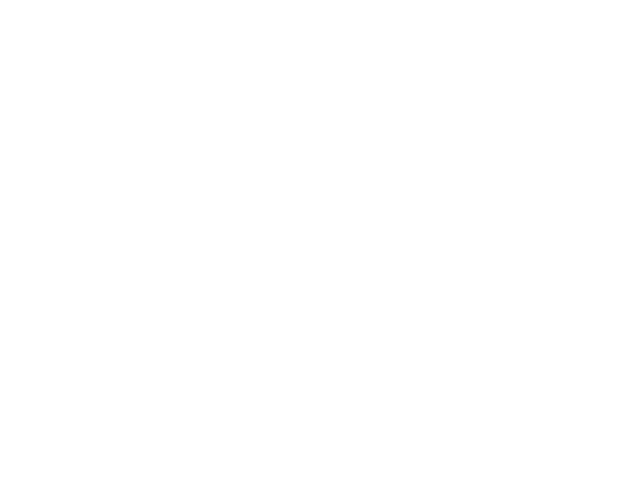
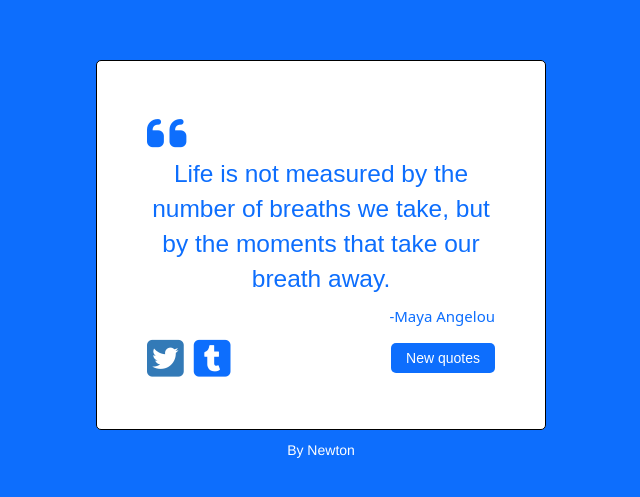
Before and after one commit to altontonn/Quote-Machine, a React (Create React App) app: page / in a window 1280 px wide. Shown: the part 135-632 px from the top of the page, without its empty margins (319-959 px from the left). Built offline with nearby package versions, Linux system fonts and the light colour scheme.

Commit message:
Create Random component to receive data from app

```diff
--- a/package.json
+++ b/package.json
@@ -6,6 +6,7 @@
     "@testing-library/jest-dom": "^5.17.0",
     "@testing-library/react": "^13.4.0",
     "@testing-library/user-event": "^13.5.0",
+    "prop-types": "^15.8.1",
     "react": "^18.2.0",
     "react-dom": "^18.2.0",
     "react-scripts": "5.0.1",
--- a/src/App.css
+++ b/src/App.css
@@ -1,39 +1,66 @@
-.App {
-  text-align: center;
+body {
+  margin: 0;
+  display: flex;
+  align-items: center;
+  justify-content: center;
+  height: 100vh; /* 100% of the viewport height */
 }
 
-.App-logo {
-  height: 40vmin;
-  pointer-events: none;
+#quote-box {
+  background-color: #fff;
+  border: 1px solid black;
+  border-radius: 5px;
+  width: 450px;
+  padding: 5rem;
+  font-family: 'Raleway', sans-serif;;
 }
 
-@media (prefers-reduced-motion: no-preference) {
-  .App-logo {
-    animation: App-logo-spin infinite 20s linear;
+@media screen and (max-width: 500px) {
+  #quote-box {
+    width: 300px;
   }
 }
 
-.App-header {
-  background-color: #282c34;
-  min-height: 100vh;
-  display: flex;
-  flex-direction: column;
-  align-items: center;
-  justify-content: center;
-  font-size: calc(10px + 2vmin);
-  color: white;
+#new-quote {
+  border-radius: 5px;
+  padding: 0.5rem 1.5rem;
+  border: none;
 }
 
-.App-link {
-  color: #61dafb;
+#aside {
+  display: flex;
+  justify-content: space-between;
+  align-items: center;
 }
 
-@keyframes App-logo-spin {
-  from {
-    transform: rotate(0deg);
-  }
+#text {
+  text-align: center;
+  height: auto;
+  clear: both;
+  font-weight: 500;
+  font-size: 1.75em;
+}
 
-  to {
-    transform: rotate(360deg);
-  }
+.fa {
+  font-size: 4.5rem;
 }
+
+#author {
+  display: flex;
+  justify-content: right;
+  font-size: 1.5rem;
+  font-family: system-ui, -apple-system, BlinkMacSystemFont, 'Segoe UI', Roboto, Oxygen, Ubuntu, Cantarell, 'Open Sans', 'Helvetica Neue', sans-serif;
+}
+
+.fa-brands {
+  font-size: 4.2rem;
+}
+#aside > #icons .fa-brands {
+  padding-right: 1rem;
+}
+
+.author-text {
+  color: #fff;
+  text-align: center;
+  margin-top: 1rem;
+}
--- a/src/App.js
+++ b/src/App.js
@@ -1,9 +1,64 @@
+import React, { Component } from 'react';
+import Random from './Component/Random';
 import './App.css';
 
-function App() {
-  return (
-    <div className="App" />
-  );
+class App extends Component {
+  constructor(props) {
+    super(props);
+    this.state = {
+      bodyBackgroundColors: '#0d6efd',
+    };
+    this.getRandomColor = this.getRandomColor.bind(this);
+    this.changeColor = this.changeColor.bind(this);
+  }
+
+  componentDidMount() {
+    const { bodyBackgroundColors } = this.state;
+    document.body.style.transition = 'background-color 0.5s';
+    document.body.style.color = bodyBackgroundColors;
+    document.body.style.backgroundColor = bodyBackgroundColors;
+  }
+
+  componentDidUpdate(_, prevState) {
+    const { bodyBackgroundColors } = this.state;
+    if (prevState.bodyBackgroundColors !== bodyBackgroundColors) {
+      document.body.style.backgroundColor = bodyBackgroundColors;
+      document.body.style.color = bodyBackgroundColors;
+    }
+    const icons = document.querySelectorAll('.fa-brands');
+    icons.forEach((icon) => {
+      // eslint-disable-next-line no-param-reassign
+      icon.style.color = bodyBackgroundColors;
+    });
+  }
+
+  getRandomColor = () => {
+    const letters = '0123456789ABCDEF';
+    let color = '#';
+    for (let i = 0; i < 6; i += 1) {
+      color += letters[Math.floor(Math.random() * 16)];
+    }
+    return color;
+  };
+
+  changeColor = () => {
+    const randomColor = this.getRandomColor();
+    this.setState({
+      bodyBackgroundColors: randomColor,
+    });
+  };
+
+  render() {
+    const { bodyBackgroundColors } = this.state;
+    return (
+      <>
+        <Random
+          changeColors={this.changeColor}
+          bodyBackgroundColors={bodyBackgroundColors}
+        />
+      </>
+    );
+  }
 }
 
 export default App;
--- /dev/null
+++ b/src/Component/Random.js
@@ -0,0 +1,87 @@
+import React from 'react';
+import PropTypes from 'prop-types';
+
+const Random = (props) => {
+  const quotes = [
+    {
+      text: 'If you do what you’ve always done, you’ll get what you’ve always gotten.',
+      author: '-Tony Robbins',
+    },
+    {
+      text: 'You can’t use up creativity. The more you use, the more you have.',
+      author: '-Maya Angelou',
+    },
+    {
+      text: 'It is never too late to be what you might have been.',
+      author: '-George Eliot',
+    },
+    {
+      text: 'Dream big and dare to fail.',
+      author: '-Norman Vaughan',
+    },
+    {
+      text: 'You miss 100% of the shots you don’t take.',
+      author: '-Wayne Gretzky',
+    },
+    {
+      text: 'When I stand before God at the end of my life, I would hope that I would not have a single bit of talent left and could say, I used everything you gave me.',
+      author: '-Erma Bombeck',
+    },
+    {
+      text: 'I have learned over the years that when one’s mind is made up, this diminishes fear.',
+      author: '-Rosa Parks',
+    },
+    {
+      text: 'Life is not measured by the number of breaths we take, but by the moments that take our breath away.',
+      author: '-Maya Angelou',
+    },
+    {
+      text: 'The question isn’t who is going to let me; it’s who is going to stop me.',
+      author: '-Ayn Rand',
+    },
+  ];
+  const quoteList = Math.floor(Math.random() * quotes.length);
+  const selectedQuote = quotes[quoteList];
+  const { changeColors, bodyBackgroundColors } = props;
+  return (
+    <>
+      <section id="quote-box">
+        <div id="text-quote">
+          <i className="fa fa-quote-left" aria-hidden="true" />
+          <p id="text">{selectedQuote.text}</p>
+          <p id="author">{selectedQuote.author}</p>
+        </div>
+        <div id="aside">
+          <div id="icons">
+            <a href="twitter.com/intent/tweet" id="tweet-quote" target="_blank" aria-label="Tweet this quote">
+              <i className="fa-brands fa-square-twitter" />
+            </a>
+            <i className="fa-brands fa-square-tumblr" />
+          </div>
+          <button
+            id="new-quote"
+            type="button"
+            onClick={() => {
+              changeColors();
+            }}
+            style={{
+              backgroundColor: bodyBackgroundColors,
+              transition: 'background-color 0.5s',
+              color: '#fff',
+            }}
+          >
+            New quotes
+          </button>
+        </div>
+      </section>
+      <footer>
+        <p className="author-text">By Newton</p>
+      </footer>
+    </>
+  );
+};
+Random.propTypes = {
+  changeColors: PropTypes.func.isRequired,
+  bodyBackgroundColors: PropTypes.string.isRequired,
+};
+export default Random;
```
Also changed, not shown: .eslintrc.json, 2 other files (tests, documents, lock files or other folders).
